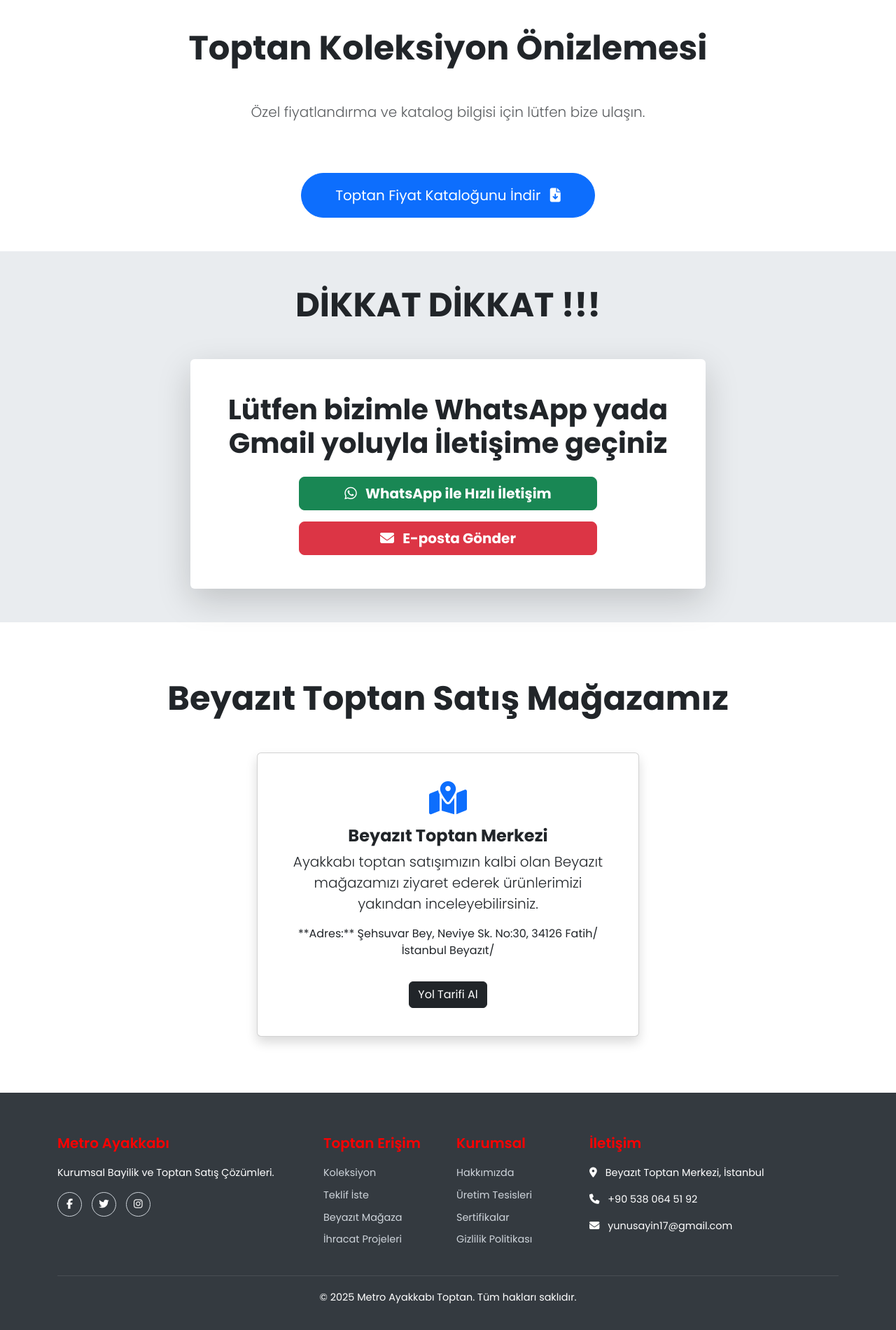
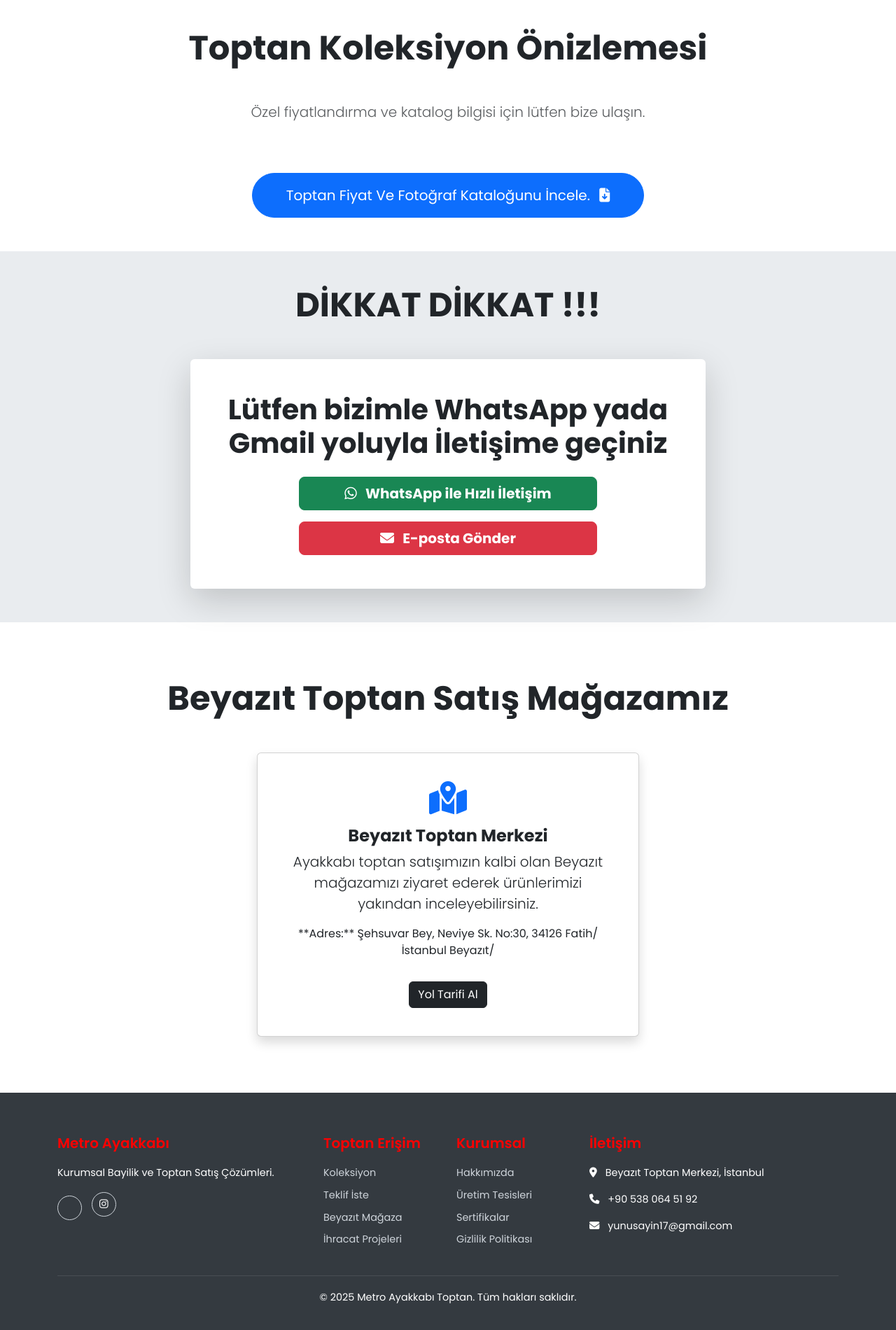
Before and after one commit to Ziel06/MetroBeyazitToptanMerkezi, a plain HTML site: page index.html in a window 1280 px wide. Shown: the part 871-2771 px from the top of the page at 70% size. Drawn offline with nearby package versions, Linux system fonts and the light colour scheme.

Commit message:
Add files via upload

```diff
--- a/index.html
+++ b/index.html
@@ -20,7 +20,7 @@
         /* YENİ HERO ALANI: METİN ARKASI GÖRSEL EFEKTİ */
         /* ------------------------------------------------ */
         .hero-toptan {
-            background-color: #343a40; /* Koyu arka plan rengi */
+            background-color: #000000; /* Koyu arka plan rengi */
             height: 450px;
             display: flex;
             align-items: center;
@@ -232,7 +232,7 @@
             <div class="row row-cols-1 row-cols-md-3 row-cols-lg-4 g-4">
                 </div>
             <div class="text-center mt-5">
-                <a href="#teklif-formu" class="btn btn-primary btn-lg rounded-pill px-5 py-3">Toptan Fiyat Kataloğunu İndir <i class="fas fa-file-download ms-2"></i></a>
+                <a href="#teklif-formu" class="btn btn-primary btn-lg rounded-pill px-5 py-3">Toptan Fiyat Ve Fotoğraf Kataloğunu İncele. <i class="fas fa-file-download ms-2"></i></a>
 
             </div>
         </div>
@@ -287,9 +287,8 @@
                     <h5>Metro Ayakkabı</h5>
                     <p>Kurumsal Bayilik ve Toptan Satış Çözümleri.</p>
                     <div class="social-icons">
-                        <a href="#"><i class="fab fa-facebook-f"></i></a>
-                        <a href="#"><i class="fab fa-twitter"></i></a>
-                        <a href="#"><i class="fab fa-instagram"></i></a>
+                        <a href="https://api.whatsapp.com/send/?phone=905380645192&text&type=phone_number&app_absent=0"><i class="fab fa-whatsapp-f"></i></a>
+                        <a href="https://www.instagram.com/msstoptanayakkabi?igsh=dzA5ODE4OXNzc2t1"><i class="fab fa-instagram"></i></a>
                     </div>
                 </div>
                 <div class="col-lg-2 col-md-6 mb-4 mb-lg-0">
```
